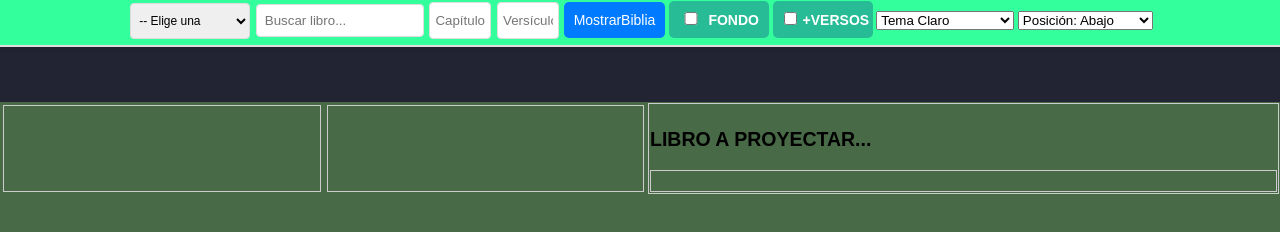
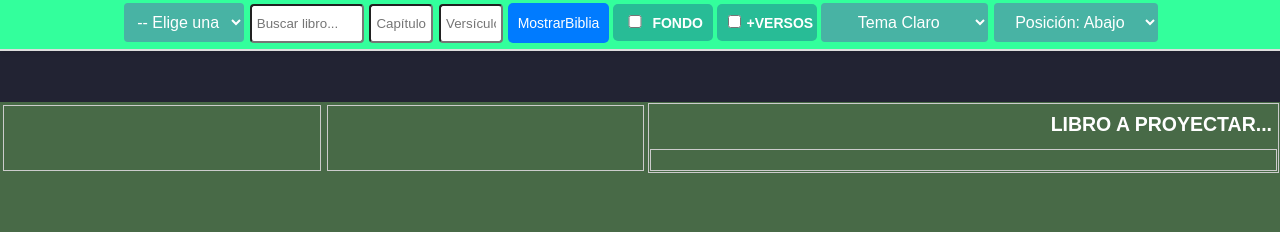
Before and after one commit to playmepe/BibliaPlayWeb, a plain HTML site: page indexBibliaM.html in a window 1280 px wide. Drawn offline with Linux system fonts and the light colour scheme; a script that the page names is missing.

Commit message:
Add files via upload

```diff
--- a/stylesBibliaM.css
+++ b/stylesBibliaM.css
@@ -14,7 +14,7 @@ font-weight: bold;
 
 		 header {
             background-color: #222333;
-            color: #345678;
+           /* color: #345678; */
             height: 100px;
             padding: 1px 1px;
             text-align: center;
@@ -23,7 +23,9 @@ font-weight: bold;
         .hidden {
     display: none; /* Oculta elementos */
 }
-
+#font-size-slider {
+    display: none; /* Oculta elementos */
+}
         #hideVideoButton {
     padding: 10px 10px;
     font-size: 14px;
@@ -87,7 +89,13 @@ font-weight: bold;
             width: 80px;
             align-items: baseline;
         }
-
+        .title-container {
+         display: flex;
+            color: white;
+         flex-direction: row-reverse;
+         font-size: 1.5em;
+         margin: 5px;
+        }
 input[type="checkbox"] {
 
              flex-direction: column;
@@ -290,14 +298,14 @@ input[type="checkbox"] {
             overflow-y: auto;  /* Permite el desplazamiento si hay mucho contenido */
             height: 10%; /* Ocupa todo el espacio disponible */
             max-height: 50px; /* Define una altura máxima para permitir el desplazamiento si es necesario */
-            font-size: 12px; /* Tamaño de texto predeterminado */
 
-	padding: 9px 4px;
+            border-radius: 4px;
+
 	width: 120px;
 
             margin-bottom: 4px;
-            border: 1px solid #ddd;
-            border-radius: 4px;
+
+
             margin: 0 1px;
     margin-top: 1px;
         }
@@ -368,11 +376,11 @@ labelc {
 input {
 
 	padding: 10px 5px;
-	width: 150px;
+	width: 100px;
+  /*  border: 1px solid #ddd;
+            padding: 8px;*/
+  margin-bottom: 4px;
 
-            padding: 8px;
-            margin-bottom: 4px;
-            border: 1px solid #ddd;
             border-radius: 4px;
             margin: 0 1px;
     margin-top: 1px;
@@ -384,13 +392,15 @@ input {
 }
 
 button {
-    padding: 10px 10px;
+    padding: 12px 10px;
     background-color: #007BFF;
     font-size: 14px; /* Tamaño de texto predeterminado */
     color: white;
     border: none;
     border-radius: 5px;
     cursor: pointer;
+    margin: 0em;
+    margin-top: 2px;
 }
 
 button:hover {
@@ -402,7 +412,7 @@ button:hover {
 }
 
 #resultTitle {
-    font-size: 1.5em;
+   /* font-size: 1.5em;*/
 }
 
 #resultContent {
@@ -550,3 +560,29 @@ button:hover {
 #verseGrid{
     width: 100%; /* O un tamaño específico como 500px */
 }
+
+select {
+    margin-bottom: 0px;
+    position: relative;
+    padding: 10px 4px;
+    background-color: #48b3a4;
+    border: none;
+    color: white;
+    font-size: 16px;
+    cursor: pointer;
+    border-radius: 4px;
+    transition: background-color 0.3s;
+    margin: 0 1px;
+    margin-top: 2px;
+}
+select {
+    margin-bottom: 0px;
+   /* width: 150px;*/
+    height: auto;
+    text-align: center;
+    flex-wrap: nowrap;
+    align-content: center;
+}
+select:hover {
+    background-color: #218138;
+}
```
